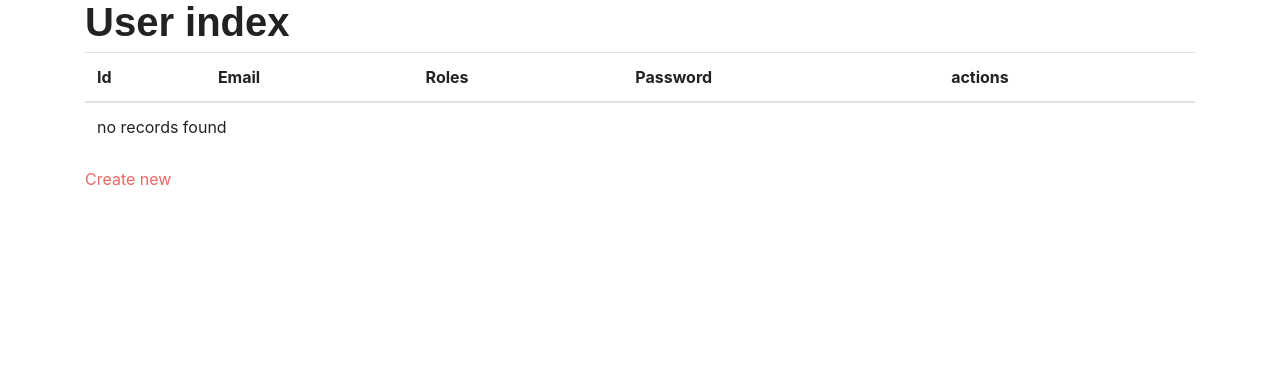
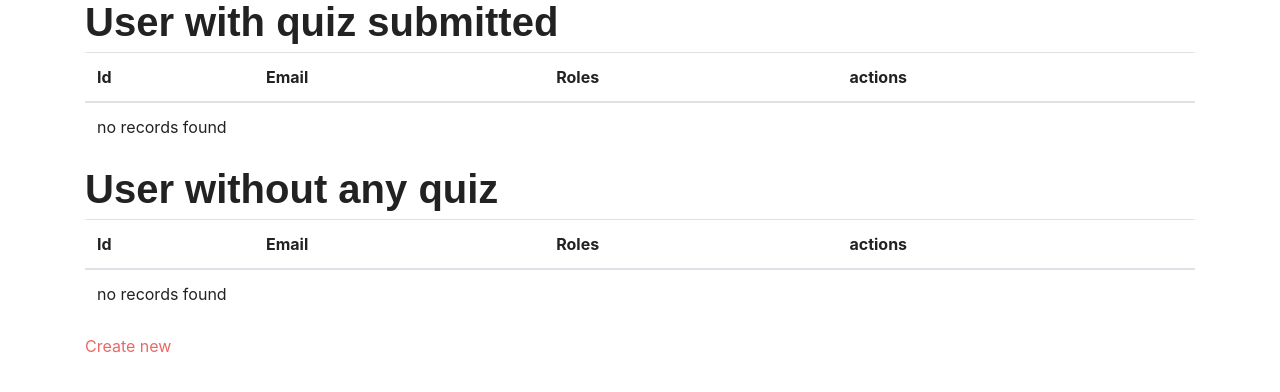
Before and after one commit to karimsamir/symtask.test, a Symfony app: template templates/user/index.html.twig in a window 1280 px wide. Shown: the part 59-451 px from the top of the page. Run offline with Twig, Linux system fonts and the light colour scheme; the template is opened without the code that fills it, so the values that code supplies are empty; some libraries are stand-ins or nearby versions; some web fonts are replaced.

Commit message:
add user controller

```diff
--- a/templates/user/index.html.twig
+++ b/templates/user/index.html.twig
@@ -3,7 +3,7 @@
 {% block title %}User index{% endblock %}
 
 {% block body %}
-    <h1>User index</h1>
+    <h1>User with quiz submitted</h1>
 
     <table class="table">
         <thead>
@@ -11,7 +11,6 @@
                 <th>Id</th>
                 <th>Email</th>
                 <th>Roles</th>
-                <th>Password</th>
                 <th>actions</th>
             </tr>
         </thead>
@@ -21,7 +20,6 @@
                 <td>{{ user.id }}</td>
                 <td>{{ user.email }}</td>
                 <td>{{ user.roles ? user.roles|json_encode : '' }}</td>
-                <td>{{ user.password }}</td>
                 <td>
                     <a href="{{ path('user_show', {'id': user.id}) }}">show</a>
                     <a href="{{ path('user_edit', {'id': user.id}) }}">edit</a>
@@ -35,5 +33,36 @@
         </tbody>
     </table>
 
+    <h1>User without any quiz</h1>
+
+    <table class="table">
+        <thead>
+            <tr>
+                <th>Id</th>
+                <th>Email</th>
+                <th>Roles</th>
+                <th>actions</th>
+            </tr>
+        </thead>
+        <tbody>
+        {% for user in noQuizUsers %}
+            <tr>
+                <td>{{ user.id }}</td>
+                <td>{{ user.email }}</td>
+                <td>{{ user.roles ? user.roles|json_encode : '' }}</td>
+                <td>
+                    <a href="{{ path('user_show', {'id': user.id}) }}">show</a>
+                    <a href="{{ path('user_edit', {'id': user.id}) }}">edit</a>
+                </td>
+            </tr>
+        {% else %}
+            <tr>
+                <td colspan="5">no records found</td>
+            </tr>
+        {% endfor %}
+        </tbody>
+    </table>
+
+
     <a href="{{ path('user_new') }}">Create new</a>
 {% endblock %}
```
Also changed, not shown: src/Repository/UserRepository.php (+42 -0 lines).
